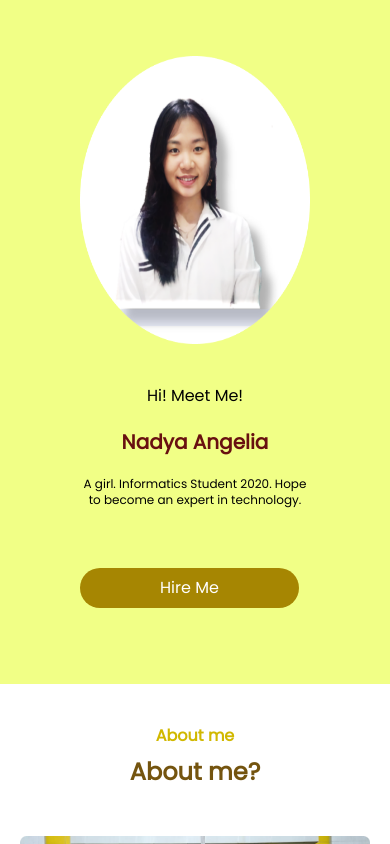
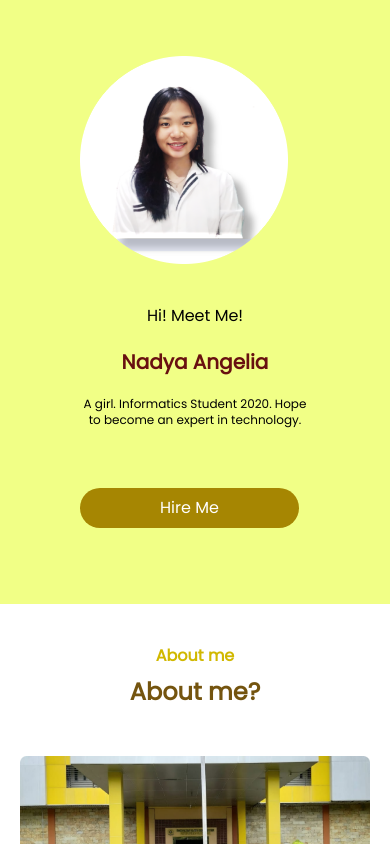
Before and after one commit to nadyaangel/portfolio.github.io, a plain HTML site: page index.html in a window 390 px wide. Shown: the top 844 px of the page. Drawn offline with nearby package versions, Linux system fonts and the light colour scheme.

Commit message:
refactor(ui): fix photo

```diff
--- a/index.html
+++ b/index.html
@@ -36,7 +36,7 @@
 
   <div style="background-color: #f1ff86;" class="px-20 py-14 flex flex-col sm:flex-row">
     <div class="flex-grow sm:order-last mb-10 sm:mb-0">
-      <img src="assets/Ellipse 1.png" alt="" class="w-72 h-72">
+      <img src="assets/Ellipse 1.png" alt="" class="md:w-72 w-52 h-52 md:h-72">
     </div>
     <div class="md:flex-grow-0 md:w-3/5">
       <h1 style="" class="text-md md:text-left text-center">Hi! Meet Me!</h1>
```
